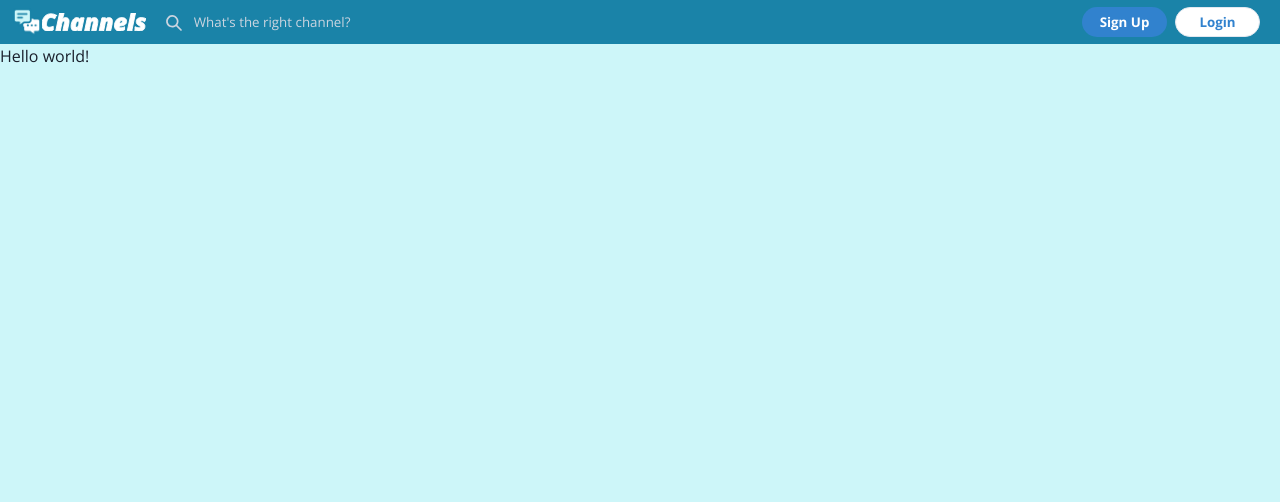
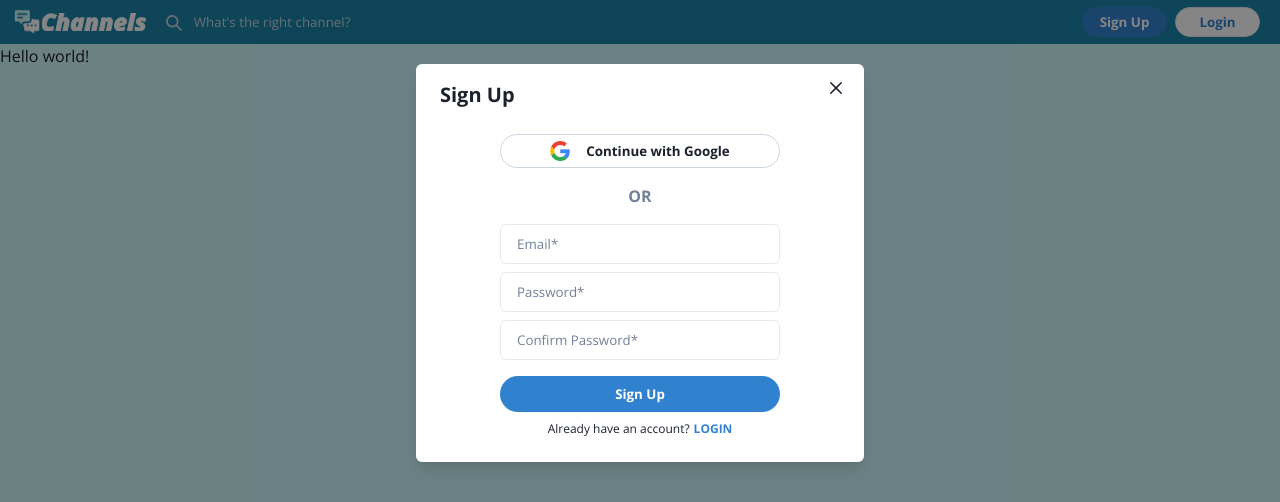
Before and after one commit to kk9uk/Channels, a Next.js app: page / in a window 1280 px wide. Both pictures are taken after a click on the button "Sign Up". Shown: the top 502 px of the page. Built offline with nearby package versions, Linux system fonts and the light colour scheme.

Commit message:
Auth UI done!

```diff
--- a/src/components/Navbar/Accountbar/Accountbar.tsx
+++ b/src/components/Navbar/Accountbar/Accountbar.tsx
@@ -2,9 +2,11 @@ import React from "react";
 import { Flex } from "@chakra-ui/react";
 
 import Auth from "./Auth";
+import AuthPopup from "../../Popup/Auth/AuthPopup";
 
 const Accountbar: React.FC = () => (
     <>
+        <AuthPopup/>
         <Flex justify="center" align="center">
             <Auth/>
         </Flex>
--- a/src/components/Navbar/Accountbar/Auth.tsx
+++ b/src/components/Navbar/Accountbar/Auth.tsx
@@ -1,13 +1,19 @@
 import React from "react";
 import { Button } from "@chakra-ui/react";
+import { useSetRecoilState } from "recoil";
+import { authPopupState } from "../../../state/authPopupState";
 
-const Auth: React.FC = () => (
+const Auth: React.FC = () => {
+    const setAuthPopupState = useSetRecoilState(authPopupState);
+
+    return (
         <>
             <Button variant="solid"
                 height="30px"
                 display={{ sm: "none", md: "flex" }}
                 width={{ sm: "0px", md: "85px" }}
                 mr={2}
+                onClick={() => setAuthPopupState({ isOpened: true, view: "Sign Up" })}
             >
                 Sign Up
             </Button>
@@ -16,10 +22,12 @@ const Auth: React.FC = () => (
                 display={{ sm: "none", md: "flex" }}
                 width={{ sm: "0px", md: "85px" }}
                 mr={2}
+                onClick={() => setAuthPopupState({ isOpened: true, view: "Login" })}
             >
                 Login
             </Button>
         </>
-);
+    )
+};
 
 export default Auth;
--- /dev/null
+++ b/src/components/Popup/Auth/AuthPopup.tsx
@@ -0,0 +1,62 @@
+import React from "react";
+import
+{
+    Modal,
+    ModalOverlay,
+    ModalContent,
+    ModalHeader,
+    ModalCloseButton,
+    ModalBody,
+    Flex,
+    Text
+}
+from "@chakra-ui/react";
+
+import { useRecoilState } from "recoil";
+import { authPopupState } from "../../../state/authPopupState";
+
+import AuthPopupInput from "./AuthPopupInput";
+import AuthPopupOAuth from "./AuthPopupOAuth";
+
+const AuthPopup: React.FC = () => {
+    const [popupState, setPopupState] = useRecoilState(authPopupState);
+
+    const onClose = () => {
+        setPopupState(prev => ({
+            ...prev,
+            isOpened: false
+        }));
+    };
+
+    return (
+        <>
+            <Modal isOpen={popupState.isOpened} onClose={onClose}>
+                <ModalOverlay/>
+                <ModalContent>
+                    <ModalHeader>{popupState.view}</ModalHeader>
+                    <ModalCloseButton/>
+                    <ModalBody
+                        display="flex"
+                        flexDirection="column"
+                        alignItems="center"
+                        justifyContent="center"
+                        pb={6}
+                    >
+                        <Flex
+                            direction="column"
+                            align="center"
+                            justify="center"
+                            width="70%"
+                        >
+                            <AuthPopupOAuth/>
+                            <Text color="gray.500" fontWeight={700}>OR</Text>
+                            <AuthPopupInput/>
+                        </Flex>
+                    </ModalBody>
+                </ModalContent>
+            </Modal>
+        </>
+    )
+};
+
+export default AuthPopup;
--- /dev/null
+++ b/src/components/Popup/Auth/AuthPopupInput.tsx
@@ -0,0 +1,21 @@
+import React from "react";
+import { Flex } from "@chakra-ui/react";
+
+import { useRecoilValue } from "recoil";
+import { authPopupState } from "../../../state/authPopupState";
+
+import AuthPopupLogin from "./AuthPopupLogin";
+import AuthPopupSignUp from "./AuthPopupSignUp";
+
+const AuthPopupInput: React.FC = () => {
+    const popupState = useRecoilValue(authPopupState);
+
+    return (
+        <Flex direction="column" align="center" width="100%" mt={4}>
+            {popupState.view === "Login" && <AuthPopupLogin/>}
+            {popupState.view === "Sign Up" && <AuthPopupSignUp/>}
+        </Flex>
+    );
+};
+
+export default AuthPopupInput;
--- /dev/null
+++ b/src/components/Popup/Auth/AuthPopupLogin.tsx
@@ -0,0 +1,81 @@
+import { FunctionComponent, useState, ChangeEvent } from "react";
+import { Input, Button, Flex, Text } from "@chakra-ui/react";
+import { useSetRecoilState } from "recoil";
+import { authPopupState } from "../../../state/authPopupState";
+
+const AuthPopupLogin: FunctionComponent = () => {
+    const [credentials, setCredentials] = useState({
+        email: "",
+        password: ""
+    });
+    const setAuthPopupState = useSetRecoilState(authPopupState);
+
+    const onSubmit = () => {};
+
+    const onChange = (event: ChangeEvent<HTMLInputElement>) => {
+        setCredentials((prev) => ({
+            ...prev,
+            [event.target.name]: event.target.value
+        }));
+    };
+
+    return (
+        <form onSubmit={onSubmit}>
+            <Input
+                required
+                name="email"
+                placeholder="Email*"
+                type="email"
+                mb={2}
+                onChange={onChange}
+                fontSize="10pt"
+                _placeholder={{ color: "gray.500" }}
+                _hover={{
+                    border: "1px solid",
+                    borderColor: "blue.500"
+                }}
+                _focus={{
+                    outline: "none",
+                    border: "1px solid",
+                    borderColor: "blue.500"
+                }}
+            />
+            <Input
+                required
+                name="password"
+                placeholder="Password*"
+                type="password"
+                mb={2}
+                onChange={onChange}
+                fontSize="10pt"
+                _placeholder={{ color: "gray.500" }}
+                _hover={{
+                    border: "1px solid",
+                    borderColor: "blue.500"
+                }}
+                _focus={{
+                    outline: "none",
+                    border: "1px solid",
+                    borderColor: "blue.500"
+                }}
+            />
+            <Button width="100%" height="36px" mt={2} mb={2} type="submit">Login</Button>
+            <Flex fontSize="9pt" justifyContent="center">
+                <Text mr={1}>New here?</Text>
+                <Text
+                    color="blue.500"
+                    fontWeight={700}
+                    cursor="pointer"
+                    onClick={() => setAuthPopupState(prev => ({
+                        ...prev,
+                        view: "Sign Up"
+                    }))}
+                >
+                    SIGN UP
+                </Text>
+            </Flex>
+        </form>
+    );
+};
+
+export default AuthPopupLogin;
--- /dev/null
+++ b/src/components/Popup/Auth/AuthPopupOAuth.tsx
@@ -0,0 +1,15 @@
+import React from "react";
+import { Flex, Button, Image } from "@chakra-ui/react";
+
+const AuthPopupOAuth: React.FC = () => {
+    return (
+        <Flex direction="column" width="100%" mb={4}>
+            <Button variant="oauth">
+                <Image src="/images/google.png" height="20px" mr={4}/>
+                Continue with Google
+            </Button>
+        </Flex>
+    );
+};
+
+export default AuthPopupOAuth;
--- /dev/null
+++ b/src/components/Popup/Auth/AuthPopupSignUp.tsx
@@ -0,0 +1,101 @@
+import { FunctionComponent, useState, ChangeEvent } from "react";
+import { Input, Button, Flex, Text } from "@chakra-ui/react";
+import { useSetRecoilState } from "recoil";
+import { authPopupState } from "../../../state/authPopupState";
+
+const AuthPopupSignUp: FunctionComponent = () => {
+    const [credentials, setCredentials] = useState({
+        email: "",
+        password: "",
+        confirmPassword: ""
+    });
+    const setAuthPopupState = useSetRecoilState(authPopupState);
+
+    const onSubmit = () => {};
+
+    const onChange = (event: ChangeEvent<HTMLInputElement>) => {
+        setCredentials((prev) => ({
+            ...prev,
+            [event.target.name]: event.target.value
+        }));
+    };
+
+    return (
+        <form onSubmit={onSubmit}>
+            <Input
+                required
+                name="email"
+                placeholder="Email*"
+                type="email"
+                mb={2}
+                onChange={onChange}
+                fontSize="10pt"
+                _placeholder={{ color: "gray.500" }}
+                _hover={{
+                    border: "1px solid",
+                    borderColor: "blue.500"
+                }}
+                _focus={{
+                    outline: "none",
+                    border: "1px solid",
+                    borderColor: "blue.500"
+                }}
+            />
+            <Input
+                required
+                name="password"
+                placeholder="Password*"
+                type="password"
+                mb={2}
+                onChange={onChange}
+                fontSize="10pt"
+                _placeholder={{ color: "gray.500" }}
+                _hover={{
+                    border: "1px solid",
+                    borderColor: "blue.500"
+                }}
+                _focus={{
+                    outline: "none",
+                    border: "1px solid",
+                    borderColor: "blue.500"
+                }}
+            />
+            <Input
+                required
+                name="confirmPassword"
+                placeholder="Confirm Password*"
+                type="password"
+                mb={2}
+                onChange={onChange}
+                fontSize="10pt"
+                _placeholder={{ color: "gray.500" }}
+                _hover={{
+                    border: "1px solid",
+                    borderColor: "blue.500"
+                }}
+                _focus={{
+                    outline: "none",
+                    border: "1px solid",
+                    borderColor: "blue.500"
+                }}
+            />
+            <Button width="100%" height="36px" mt={2} mb={2} type="submit">Sign Up</Button>
+            <Flex fontSize="9pt" justifyContent="center">
+                <Text mr={1}>Already have an account?</Text>
+                <Text
+                    color="blue.500"
+                    fontWeight={700}
+                    cursor="pointer"
+                    onClick={() => setAuthPopupState(prev => ({
+                        ...prev,
+                        view: "Login"
+                    }))}
+                >
+                    LOGIN
+                </Text>
+            </Flex>
+        </form>
+    );
+};
+
+export default AuthPopupSignUp;
--- a/src/pages/_app.tsx
+++ b/src/pages/_app.tsx
@@ -1,4 +1,6 @@
 import type { AppProps } from 'next/app'
+
+import { RecoilRoot } from 'recoil';
 
 import { ChakraProvider } from '@chakra-ui/react';
 import { theme } from "../chakra/theme";
@@ -7,11 +9,13 @@ import Layout from "../components/Layout/Layout";
 
 function MyApp({ Component, pageProps }: AppProps) {
     return (
-        <ChakraProvider theme={theme}>
-            <Layout>
-                <Component {...pageProps} />
-            </Layout>
-        </ChakraProvider>
+        <RecoilRoot>
+            <ChakraProvider theme={theme}>
+                <Layout>
+                    <Component {...pageProps} />
+                </Layout>
+            </ChakraProvider>
+        </RecoilRoot>
     );
 }
 
--- /dev/null
+++ b/src/state/authPopupState.ts
@@ -0,0 +1,14 @@
+import { atom } from "recoil";
+
+export interface AuthPopupState {
+    isOpened: boolean;
+    view: "Login" | "Sign Up" | "Reset Password";
+}
+
+export const authPopupState = atom<AuthPopupState>({
+    key: "authPopupState",
+    default: {
+        isOpened: false,
+        view: "Login"
+    }
+});
```
Also changed, not shown: public/images/google.png (added). Lines whose indentation alone changed are shown as unchanged.
